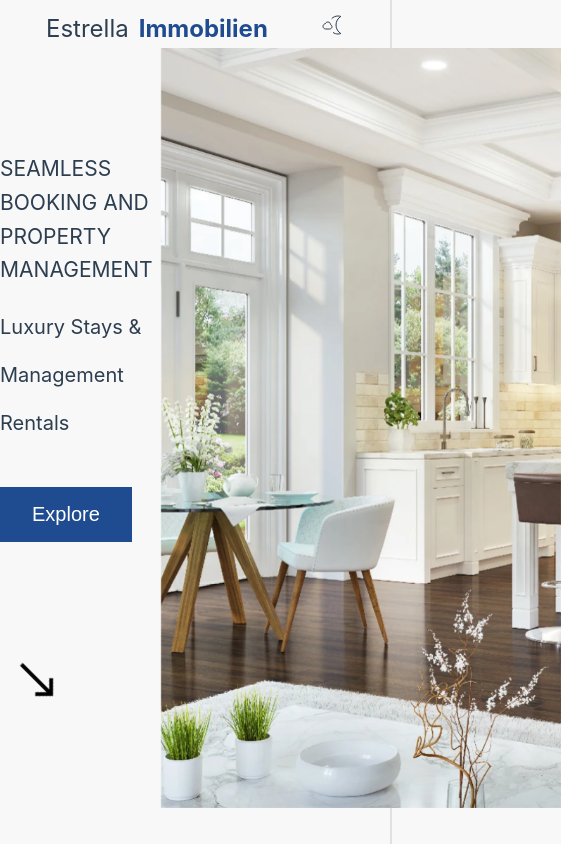
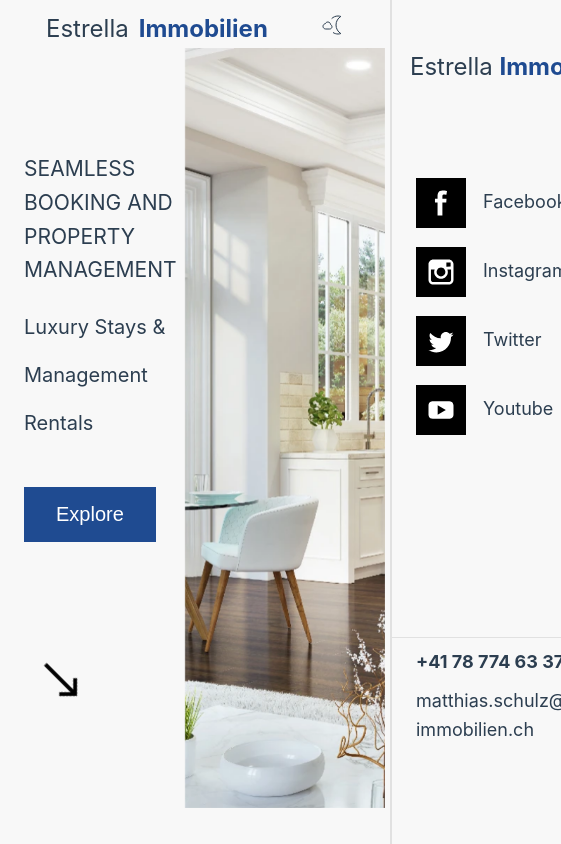
Before and after one commit to alejandroyunes/inmobiliaria-vue-scss, a Vue app: page / in a window 390 px wide. Shown: the whole page, 561 px wide, since content can reach past the window. Built offline with nearby package versions, Linux system fonts and the light colour scheme; some icons are missing.

Commit message:
fixing image

```diff
--- a/src/components/billboard/BillboardComponent.vue
+++ b/src/components/billboard/BillboardComponent.vue
@@ -11,7 +11,6 @@ import ArrowDownSvg from '../icons/ArrowDownSvg.vue';
           <h3>Seamless booking and property management</h3>
         </div>
         <div>
-
           <h1 class="title">Luxury Stays &</h1>
           <h1 class="title">Management</h1>
           <h1 class="title">Rentals</h1>
--- a/src/components/billboard/billboard-component.scss
+++ b/src/components/billboard/billboard-component.scss
@@ -4,13 +4,14 @@
   margin: 0 auto;
   height: 100%;
   max-width: var(--max-width);
+  padding: 0 24px;
 }
 
 .billboard-left {
   display: flex;
   flex-direction: column;
   justify-content: space-between;
-  margin: 0 24px;
+
   height: calc(90vh);
 
   @media (max-width: 500px) {
@@ -92,6 +93,14 @@
     @media (max-width: 768px) {
       width: 400px;
     }
+
+    @media (max-width: 600px) {
+      width: 300px;
+    }
+
+    @media (max-width: 500px) {
+      width: 200px;
+    }
   }
 
   .image-bg {
```
